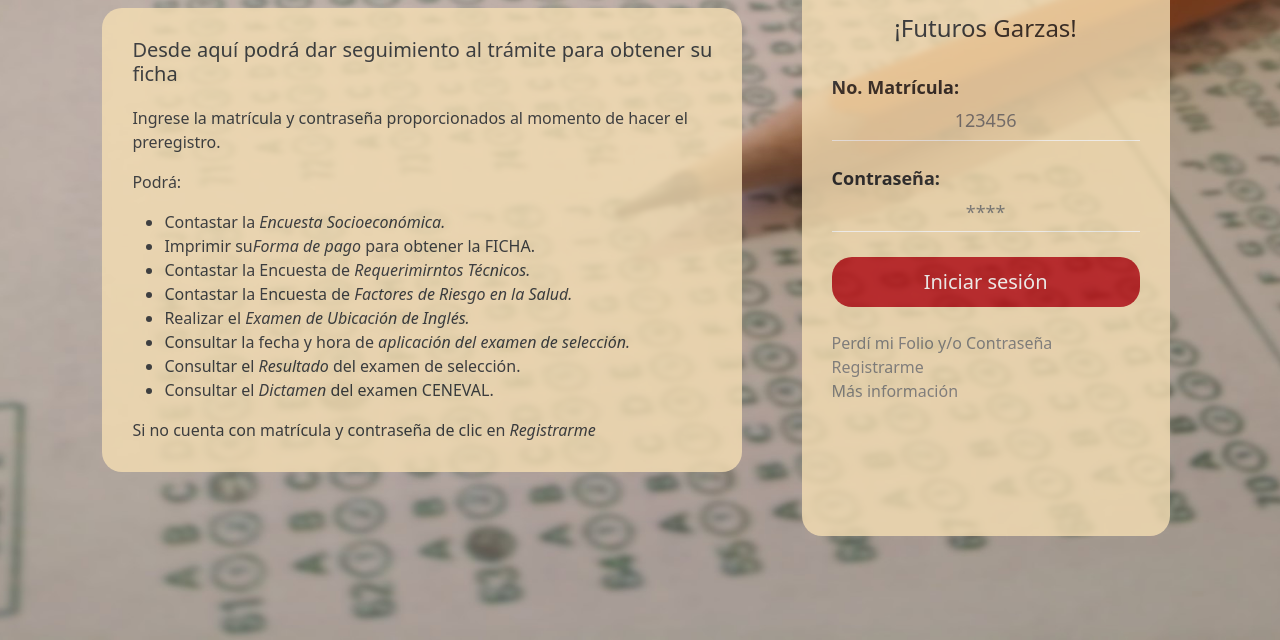
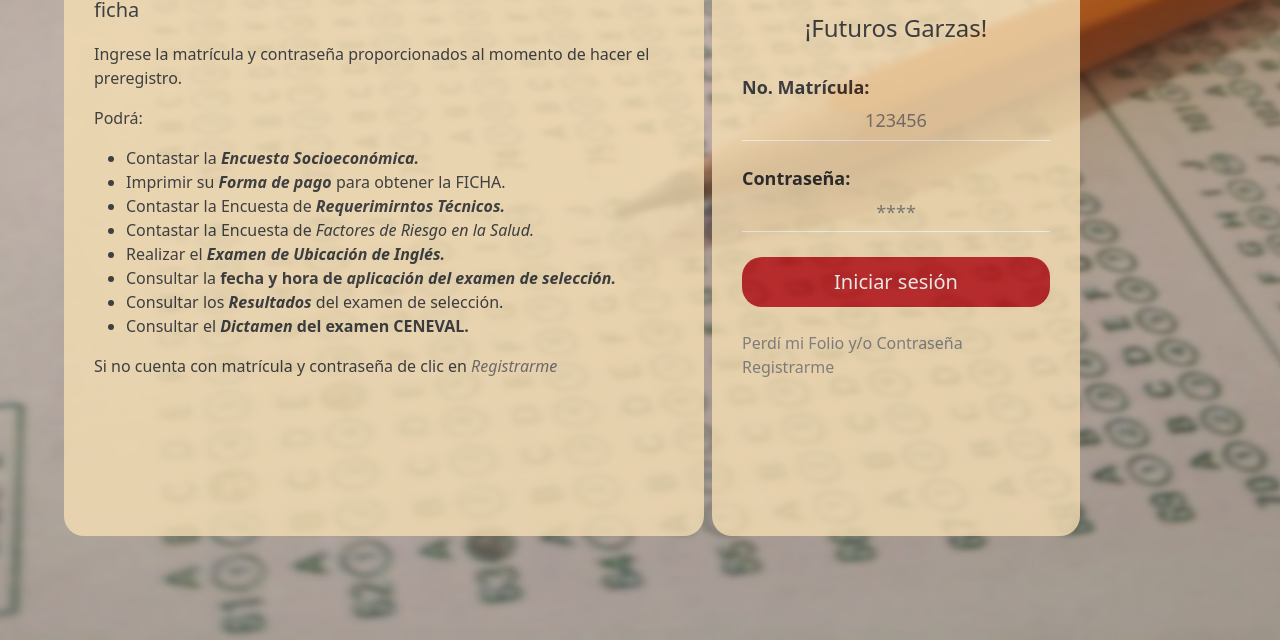
Before and after one commit to W3RYT0/Practica, a plain HTML site: page index.html in a window 1280 px wide. Shown: the part 160-800 px from the top of the page. Drawn offline with nearby package versions, Linux system fonts and the light colour scheme.

Commit message:
Adecueción de CSS tamaño mayr a 1080p

```diff
--- a/css/estilo.css
+++ b/css/estilo.css
@@ -27,6 +27,11 @@ body {
     border-radius: 1px rgb(94, 92, 92);
   }
 
+  .conten a, .login-box a {
+    text-decoration: none;
+    line-height: 20px;
+    color:rgb(94, 92, 92)
+  }
   @media screen and (max-width: 360px) {
     .login-box {
       width: 20em;
@@ -118,12 +123,7 @@ body {
       cursor: pointer;
     }
 
-    .login-box a {
-      text-decoration: none;
-      font-size: 14px;
-      line-height: 20px;
-      color: rgb(119, 119, 119);
-    }
+
 
     .login-box a:hover {
       color: tomato;
@@ -357,7 +357,7 @@ body {
       border-radius: 20px;
       background: wheat;
       top: 50%;
-      left: 77%;
+      left: 70%;
       position: absolute;
       transform: translate(-50%, -50%);
       box-sizing: border-box;
@@ -452,13 +452,13 @@ body {
     }
 
     .conten {
-      width: 50%;
-      height: 58%;
+      width: 40em;
+      height: 37em;
       opacity: 0.8;
       border-radius: 20px;
       background: wheat;
       top: 50%;
-      left: 33%;
+      left: 30%;
       position: absolute;
       transform: translate(-50%, -50%);
       box-sizing: border-box;
@@ -477,268 +477,8 @@ body {
     .conten label {
       font-size: 16px;
     }
+
+    .info{
+      display: none;
+    }
   }
-/*
-  @media screen and  {
-    .login-box {
-        width: 10%;
-        height: 37em;
-        opacity: 0.8;
-        border-radius: 20px;
-        background: wheat;
-        top: 50%;
-        left: 77%;
-        position: absolute;
-        transform: translate(-50%, -50%);
-        box-sizing: border-box;
-        padding: 70px 30px;
-      }
-
-      .login-box .logo {
-        width: 100px;
-        height: 100px;
-        border-radius: 50%;
-        position: absolute;
-        top: -50px;
-        left: calc(50% - 50px);
-      }
-
-      .login-box h1 {
-        margin: 0;
-        padding: 0 0 10%;
-        text-align: center;
-        font-size: 24px;
-      }
-
-      .login-box label {
-        margin: 0;
-        padding: 0;
-        font-weight: bold;
-        display: block;
-        font-size: 18px;
-      }
-
-      .login-box input {
-        width: 100%;
-        margin-bottom: 8%;
-      }
-
-      .login-box input[type="text"],
-      .login-box input[type="password"] {
-        border: none;
-        border-bottom: 1px solid #fff;
-        background: transparent;
-        outline: none;
-        height: 40px;
-        color: rgb(119, 119, 119);
-        font-size: 18px;
-        text-align: center;
-      }
-
-      .login-box input[type="text"]:focus,
-      .login-box input[type="password"]:focus {
-        text-align: center;
-        border-radius: 20px;
-        border-color: #b91116;
-        border-bottom: 1px solid #fff;
-        background: transparent;
-        outline: none;
-        height: 40px;
-        color: rgb(119, 119, 119);
-        font-size: 20px;
-      }
-
-      .login-box input[type="submit"] {
-        border: none;
-        outline: none;
-        height: 50px;
-        background: #b91116;
-        color: white;
-        font-size: 20px;
-        border-radius: 20px;
-      }
-
-      .login-box input[type="submit"]:hover {
-        border: none;
-        outline: none;
-        height: 40px;
-        background: #970b10;
-        color: white;
-        font-size: 20px;
-        border-radius: 20px;
-        box-shadow: #970b10;
-        cursor: pointer;
-      }
-
-      .login-box a {
-        text-decoration: none;
-        font-size: 16px;
-        line-height: 20px;
-        color: rgb(119, 119, 119);
-      }
-
-      .login-box a:hover {
-        color: tomato;
-      }
-
-      .conten {
-        width: 50%;
-        height: 58%;
-        opacity: 0.8;
-        border-radius: 20px;
-        background: wheat;
-        top: 50%;
-        left: 33%;
-        position: absolute;
-        transform: translate(-50%, -50%);
-        box-sizing: border-box;
-        padding: 20px 30px;
-      }
-
-      .conten h1 {
-        margin: 0;
-        padding: 10px 0 20px;
-        text-align: justify;
-        font-size: 20px;
-      }
-
-      .conten p,
-      .conten li,
-      .conten label {
-        font-size: 16px;
-      }
-    }
-
-    @media (min-width: 1440px) {
-      .login-box {
-        width: 35em;
-        height: 40em;
-        opacity: 0.8;
-        border-radius: 20px;
-        background: wheat;
-        top: 50%;
-        left: 77%;
-        position: absolute;
-        transform: translate(-50%, -50%);
-        box-sizing: border-box;
-        padding: 70px 30px;
-      }
-
-      .login-box .logo {
-        width: 100px;
-        height: 100px;
-        border-radius: 50%;
-        position: absolute;
-        top: -50px;
-        left: calc(50% - 50px);
-      }
-
-      .login-box h1 {
-        margin: 0;
-        padding: 0 0 10%;
-        text-align: center;
-        font-size: 28px;
-      }
-
-      .login-box label {
-        margin: 0;
-        padding: 0;
-        font-weight: bold;
-        display: block;
-        font-size: 24px;
-      }
-
-      .login-box input {
-        width: 100%;
-        margin-bottom: 8%;
-      }
-
-      .login-box input[type="text"],
-      .login-box input[type="password"] {
-        border: none;
-        text-align: center;
-        border-bottom: 1px solid #fff;
-        background: transparent;
-        outline: none;
-        height: 40px;
-        color: rgb(119, 119, 119);
-        font-size: 24px;
-      }
-
-      .login-box input[type="text"]:focus,
-      .login-box input[type="password"]:focus {
-        text-align: center;
-        border-radius: 20px;
-        border-color: #b91116;
-        border-bottom: 1px solid #fff;
-        opacity: 0.8;
-        outline: none;
-        height: 40px;
-        color: rgb(119, 119, 119);
-        font-size: 24px;
-      }
-
-      .login-box input[type="submit"] {
-        border: none;
-        outline: none;
-        height: 50px;
-        background: #b91116;
-        color: white;
-        font-size: 28px;
-        border-radius: 20px;
-      }
-
-      .login-box input[type="submit"]:hover {
-        border: none;
-        outline: none;
-        height: 40px;
-        background: #970b10;
-        color: white;
-        font-size: 28px;
-        border-radius: 20px;
-        box-shadow: #970b10;
-        cursor: pointer;
-      }
-
-      .login-box a {
-        text-decoration: none;
-        font-size: 20px;
-        line-height: 20px;
-        color: rgb(119, 119, 119);
-      }
-
-      .login-box a:hover {
-        color: tomato;
-      }
-
-      .info{
-          display: none;
-      }
-
-      .conten {
-        width: 50%;
-        height: 58%;
-        opacity: 0.8;
-        border-radius: 20px;
-        background: wheat;
-        top: 50%;
-        left: 33%;
-        position: absolute;
-        transform: translate(-50%, -50%);
-        box-sizing: border-box;
-        padding: 20px 30px;
-      }
-
-      .conten h1 {
-        margin: 0;
-        padding: 0 0 20px;
-        text-align: justify;
-        font-size: 24px;
-      }
-
-      .conten p,
-      .conten li,
-      .conten label {
-        font-size: 22px;
-      }
-  }
--- a/index.html
+++ b/index.html
@@ -12,40 +12,38 @@
     <title>UAEH-Portal Aspirantes</title>
   </head>
   <body>
+    <div class="container"></div>
+        <div class="conten">
+            <h1 class="titulo">Desde aquí podrá dar seguimiento al trámite para obtener su ficha</h1>
+            <p>Ingrese la matrícula y contraseña proporcionados al momento de hacer el preregistro.</p>
+            <p>Podrá:</p>
+            <ul>
+                <li>Contastar la <strong><em>Encuesta Socioeconómica.</em></strong> </li>
+                <li>Imprimir su <strong><em>Forma de pago</em></strong> para obtener la FICHA.</li>
+                <li>Contastar la Encuesta de <strong><em>Requerimirntos Técnicos.</em></strong> </li>
+                <li>Contastar la Encuesta de <atrong><em>Factores de Riesgo en la Salud.</em></atrong></li>
+                <li>Realizar el <strong><em>Examen de Ubicación de Inglés.</em></strong></li>
+                <li>Consultar la <strong>fecha y hora de <em>aplicación del examen de selección.</em></strong></li>
+                <li>Consultar los <strong><em>Resultados</em></strong> del examen de selección.</li>
+                <li>Consultar el <strong><em>Dictamen</em> del examen CENEVAL.</strong></li>
+            </ul>
+            <label>Si no cuenta con matrícula y contraseña de clic en <em><a href="http://servicios.uaeh.edu.mx/dce/admisiones/preregistro/index.php">Registrarme</a></em></label>
+        </div>
         <div class="login-box">
             <img class="logo" src="imags/avatar.png" alt="Logo UAEH">
             <h1>¡Futuros Garzas!</h1>
             <form name = "user" action="pag1_restringido.php" method="post" target="_self">
                 <label for="user-name">No. Matrícula:</label>
                 <input name="user" type="text" placeholder="123456" pattern="[0-9]{6}" required>
-
                 <label for="password">Contraseña:</label>
                 <input name="pass" type="password" placeholder="****" pattern="[0-9]{4}" required>
-
                 <input class="botones" type="submit" name="summit" value="Iniciar sesión">
-
                 <a href="examengarzadesdecasa@uaeh.edu.mx">Perdí mi Folio y/o Contraseña</a>
                 <br>
                 <a href="http://servicios.uaeh.edu.mx/dce/admisiones/preregistro/index.php">Registrarme</a>
                 <br>
-            <a class="info" href="#" data-bs-toggle="modal" data-bs-target="#staticBackdrop"">Más información</a>
+                <a class="info" href="#" data-bs-toggle="modal" data-bs-target="#staticBackdrop">Más información</a>
             </form>
-    </div>
-        <div class="conten">
-            <h1 class="titulo">Desde aquí podrá dar seguimiento al trámite para obtener su ficha</h1>
-            <p>Ingrese la matrícula y contraseña proporcionados al momento de hacer el preregistro.</p>
-                    <p>Podrá:</p>
-                    <ul>
-                        <li>Contastar la  <em>Encuesta Socioeconómica.</em></li>
-                        <li>Imprimir su<em>Forma de pago</em> para obtener la FICHA.</li>
-                        <li>Contastar la Encuesta de <em>Requerimirntos Técnicos.</em></li>
-                        <li>Contastar la Encuesta de <em>Factores de Riesgo en la Salud.</em></li>
-                        <li>Realizar el <em>Examen de Ubicación de Inglés.</em></li>
-                        <li>Consultar la fecha y hora de <em>aplicación del examen de selección.</em></li>
-                        <li>Consultar el <em>Resultado</em> del examen de selección.</li>
-                        <li>Consultar el <em>Dictamen</em> del examen CENEVAL.</li>
-                    </ul>
-                    <label>Si no cuenta con matrícula y contraseña de clic en <em>Registrarme</em></label>
         </div>
         <!-- Modal -->
         <div class="modal fade" id="staticBackdrop" data-bs-backdrop="static" tabindex="-1" aria-labelledby="staticBackdropLabel" aria-hidden="true">
@@ -76,6 +74,7 @@
             </div>
             </div>
         </div>
+    </div>
 
     <!-- Option 1: Bootstrap Bundle with Popper -->
     <script src="https://cdn.jsdelivr.net/npm/bootstrap@5.0.2/dist/js/bootstrap.bundle.min.js" integrity="sha384-MrcW6ZMFYlzcLA8Nl+NtUVF0sA7MsXsP1UyJoMp4YLEuNSfAP+JcXn/tWtIaxVXM" crossorigin="anonymous"></script>
```
Lines whose indentation alone changed are shown as unchanged.
